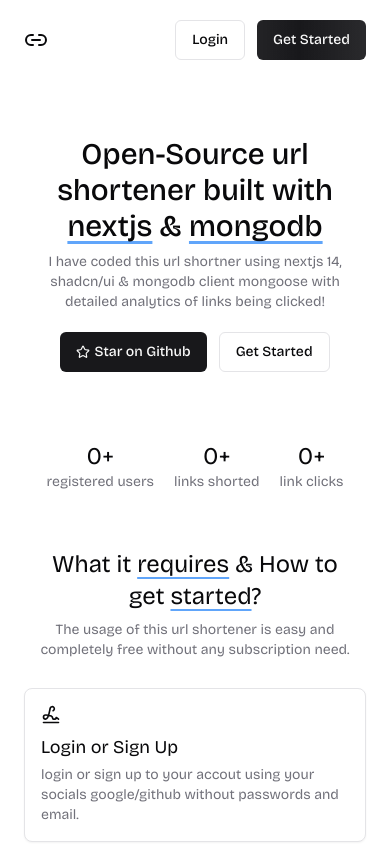
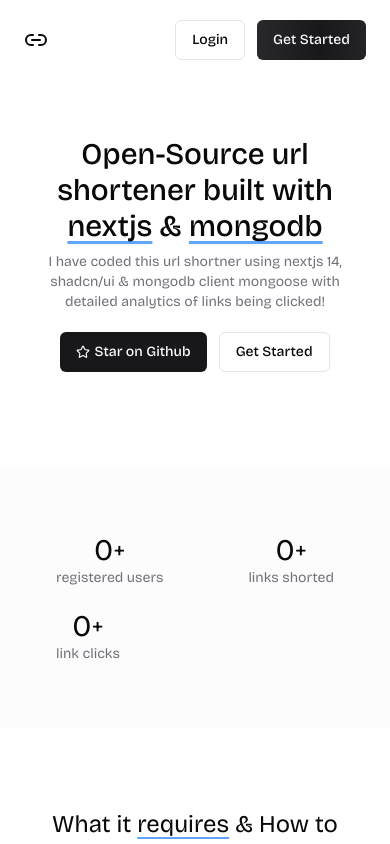
Before and after one commit to r2hu1/u-sh, a Next.js app: page / in a window 390 px wide. Shown: the top 844 px of the page. Built offline with nearby package versions, Linux system fonts and the light colour scheme; no server answers; the database is empty.

Commit message:
added bg and changed mobile view

```diff
--- a/components/landing/Stats.jsx
+++ b/components/landing/Stats.jsx
@@ -23,13 +23,13 @@
   }, []);
 
   return (
-    <section className="mb-14 mt-3 px-6 md:px-20 lg:px-32 text-center w-fit mx-auto">
-      <div className="flex flex-wrap gap-5 items-center justify-center">
+    <section className="mb-20 py-16 rounded-sm bg-secondary/30 mt-10 px-14 md:px-20 lg:px-32 text-center sm:w-fit w-full sm:mx-auto">
+      <div className="flex flex-wrap gap-5 items-center justify-between sm:justify-center">
         <div className="grid !gap-0">
           <div className='flex items-center justify-center'>
             {!loading ? (
               <>
-                <h3 className="text-2xl md:text-4xl">{users}</h3>
+                <h3 className="text-3xl md:text-4xl">{users}</h3>
                 <span className='text-2xl md:text-3xl'>+</span>
               </>
             ) : (
@@ -42,7 +42,7 @@
           <div className='flex items-center justify-center'>
             {!loading ? (
               <>
-                <h3 className="text-2xl md:text-4xl">{links}</h3>
+                <h3 className="text-3xl md:text-4xl">{links}</h3>
                 <span className='text-2xl md:text-3xl'>+</span>
               </>
             ) : (
@@ -55,7 +55,7 @@
           <div className='flex items-center justify-center'>
             {!loading ? (
               <>
-                <h3 className="text-2xl md:text-4xl">{clicks}</h3>
+                <h3 className="text-3xl md:text-4xl">{clicks}</h3>
                 <span className='text-2xl md:text-3xl'>+</span>
               </>
             ) : (
```
